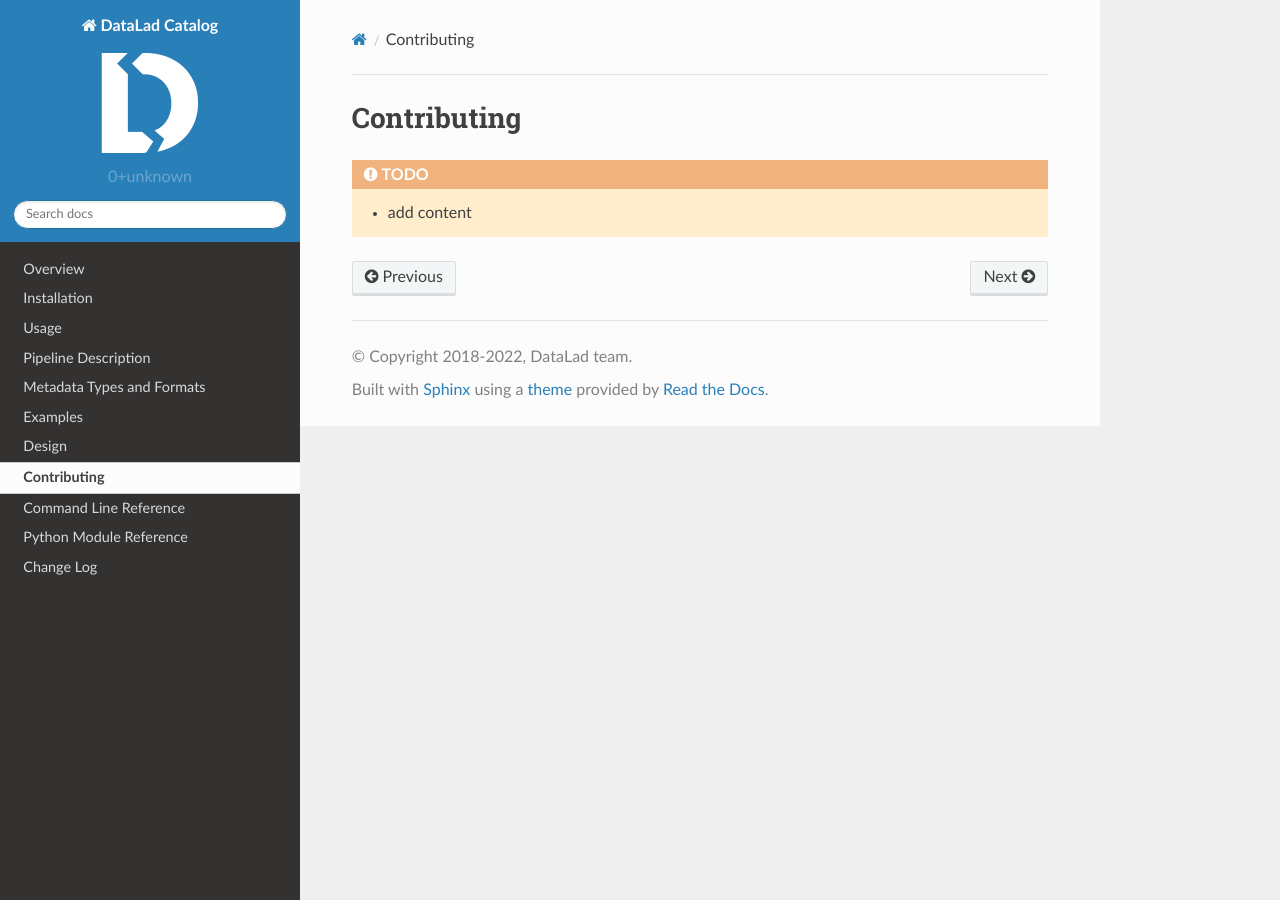
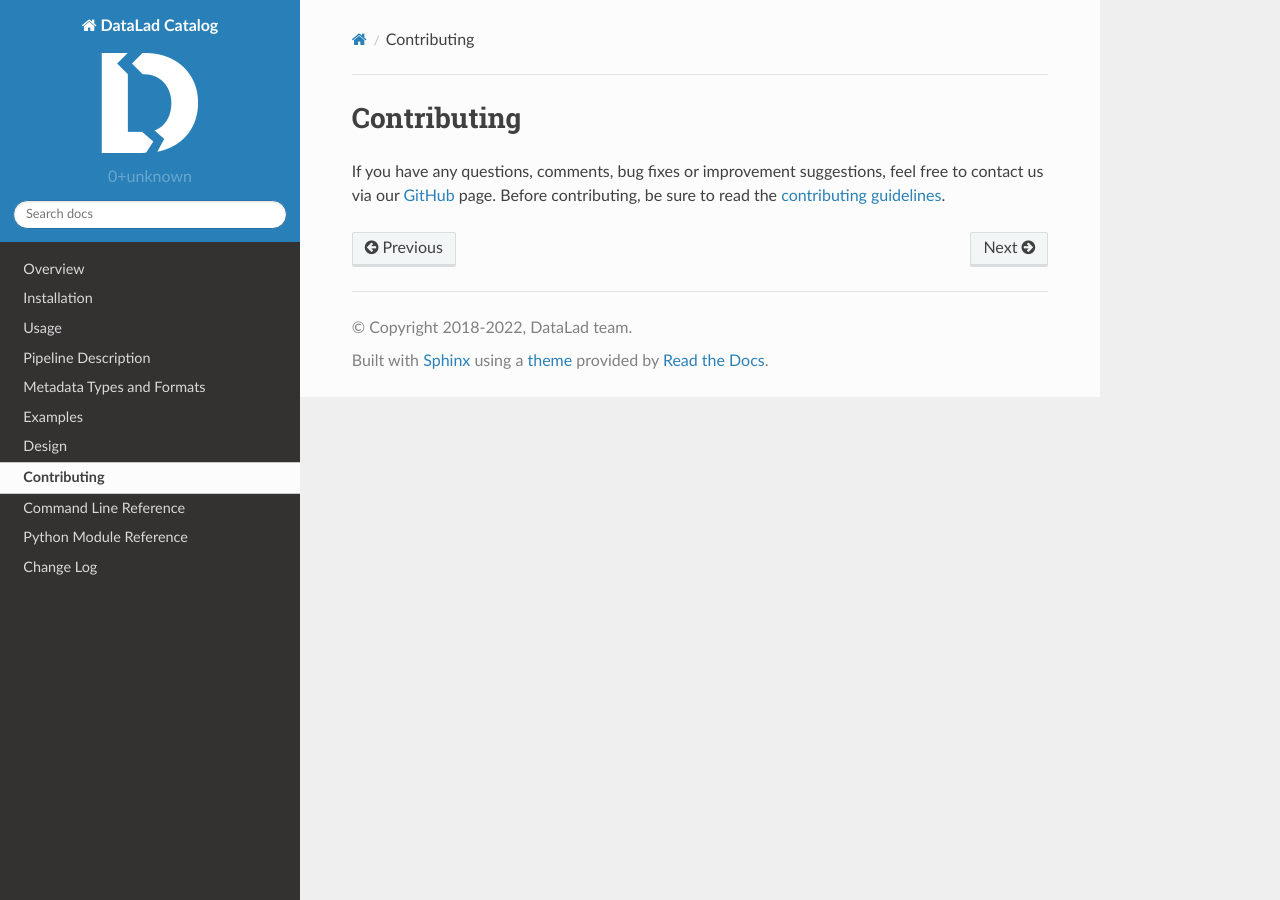
Before and after one commit to datalad/datalad-catalog, a Sphinx documentation site: the page built from docs/source/contributing.rst, in a window 1280 px wide. Built offline with Sphinx 7.4.7 and the Read the Docs theme 2.0.0, drawn with Linux system fonts in a browser that asks for light colours; pages that are not in the unit, such as notebooks, are missing from menus.

Commit message:
DOC: add content to contributing page

```diff
--- a/docs/source/contributing.rst
+++ b/docs/source/contributing.rst
@@ -1,6 +1,9 @@
 Contributing
 ************
 
-.. admonition:: TODO
+If you have any questions, comments, bug fixes or improvement suggestions, feel
+free to contact us via our `GitHub`_ page. Before contributing, be sure to read
+the `contributing guidelines`_.
 
-    - add content
+.. _GitHub: https://github.com/datalad/datalad-catalog
+.. _contributing guidelines: https://github.com/datalad/datalad-catalog#7-contributing
```
